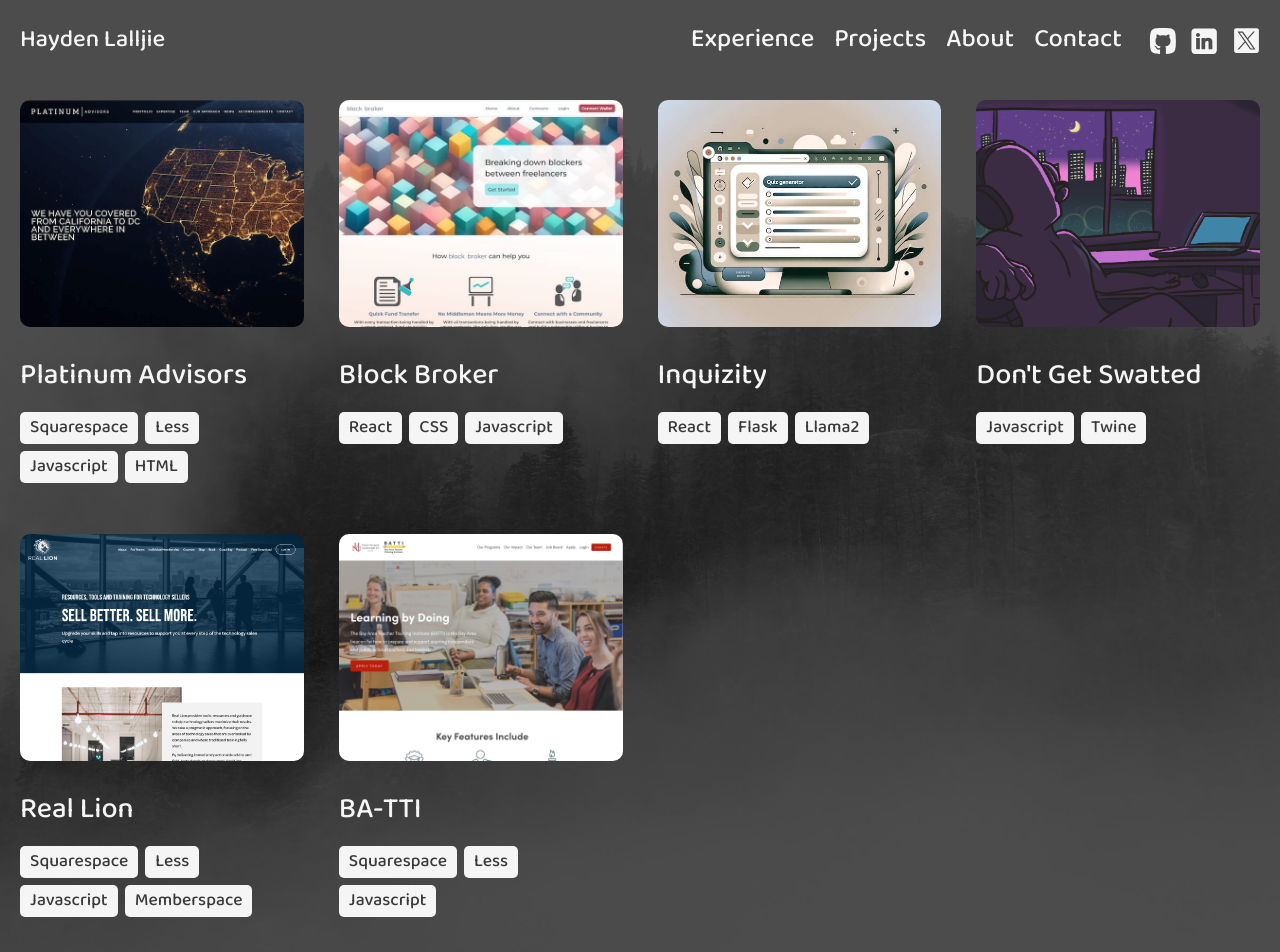
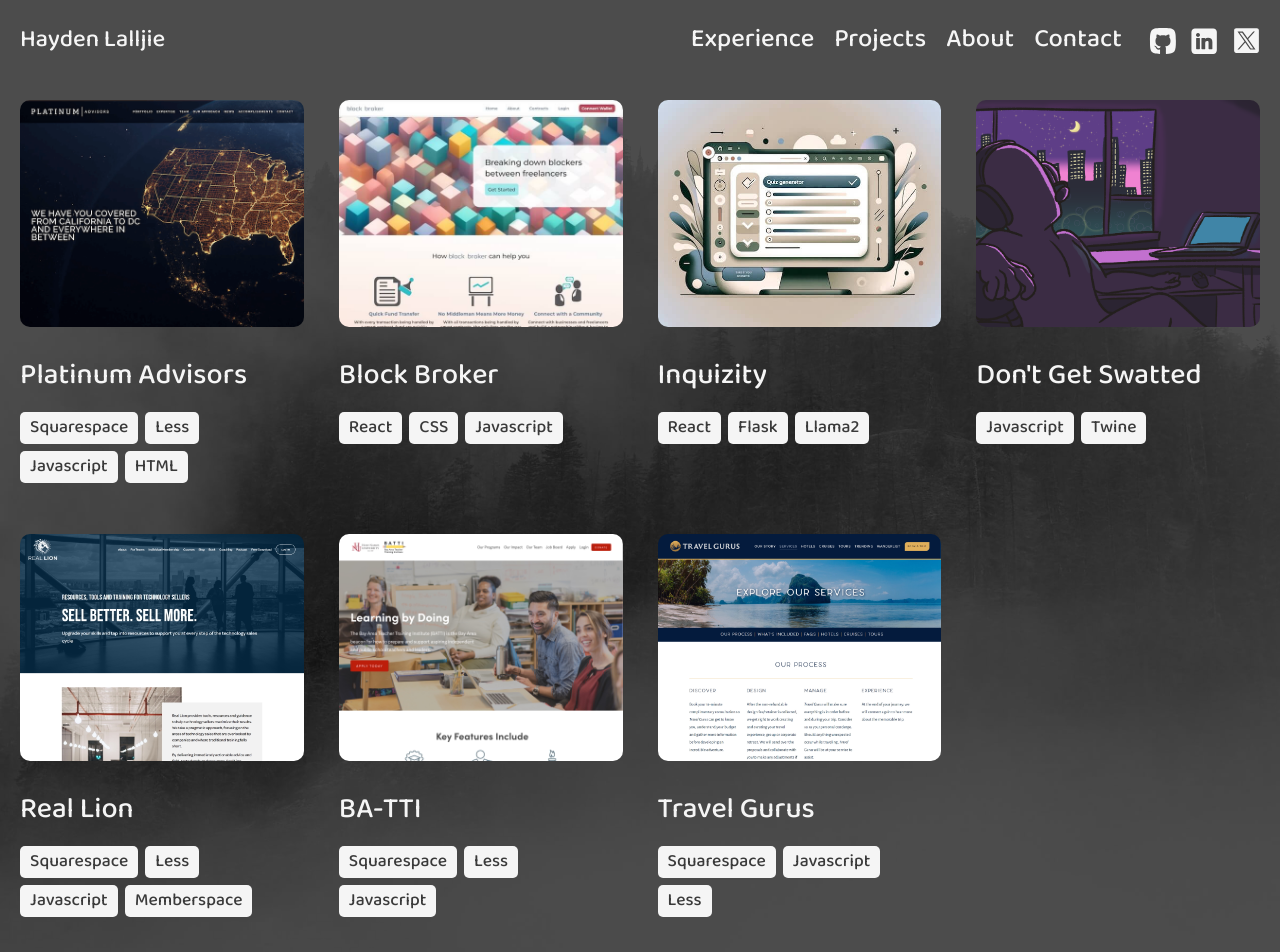
Before and after one commit to hlalljie/Portfolio, a React (Vite) app: page /case-studies in a window 1280 px wide. Shown: the top 952 px of the page. Built offline with nearby package versions, Linux system fonts and the light colour scheme; no server answers.

Commit message:
Add travel gurus

```diff
--- a/src/Components/UI/ResponsiveImage.jsx
+++ b/src/Components/UI/ResponsiveImage.jsx
@@ -38,7 +38,7 @@
  * @returns {Object} Object containing srcSet and src strings
  */
 const generateSources = async (imageData) => {
-  const srcSizes = ['600w', '1200w', '1920w', '2400w'];
+  const srcSizes = ['600w', '1200w', '1900w', '1920w', '2400w'];
   const srcLookup = {
     srcSet: '',
     src: null,
--- a/src/data/PortfolioItems.jsx
+++ b/src/data/PortfolioItems.jsx
@@ -96,7 +96,7 @@
     'bat-ti': {
       title: 'BA-TTI',
       excerpt:
-        'A  rebranding and website refresh to better guide students and better market the brand for the Bay Area Teacher Training Institute.',
+        'A rebranding and website refresh to better guide students and better market the brand for the Bay Area Teacher Training Institute.',
       image: {
         path: '/images/',
         name: 'battiThumbnail',
@@ -110,6 +110,26 @@
       technologies: ['Squarespace', 'Less', 'Javascript'],
       summary: ``,
     },
+    travelGurus: {
+      title: 'Travel Gurus',
+      excerpt:
+        'Travel Gurus reached out for their first website looking to inspire their customers to travel to new places.',
+      image: {
+        path: '/images/',
+        name: 'travelGurusThumbnail',
+        extension: '.jpg',
+        alt: 'Screenshot of the Travel Gurus website',
+        position: 'center top',
+      },
+      company: 'Nav Creative',
+      url: 'https://www.travelgurusgroup.com/',
+      roles: ['Project Manager', 'Developer'],
+      years: '2022',
+      technologies: ['Squarespace', 'Javascript', 'Less'],
+      summary: ``,
+      backgroundColor: '#060e1c',
+      draft: false,
+    },
     Test: {
       title: 'Test',
       excerpt: 'Lorem Ipsum Dolor Amet',
@@ -118,6 +138,7 @@
         name: 'Test',
         extension: '.jpg',
         alt: 'Test alt text',
+        position: 'center top',
       },
       company: 'Test Company',
       url: 'testurl.com',
```
Also changed, not shown: public/images/travelGurusThumbnail1900w.jpg (added).
